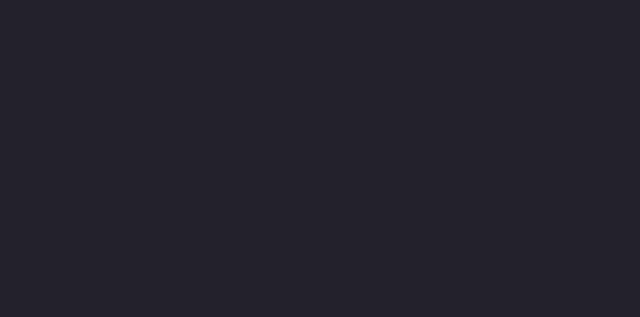
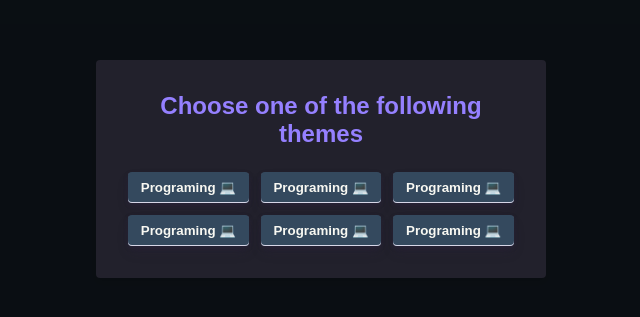
Before and after one commit to JohnPetros/hangman-game, a React app: page / in a window 1280 px wide. Shown: the part 231-548 px from the top of the page, without its empty margins (319-959 px from the left). Built offline with nearby package versions, Linux system fonts and the light colour scheme; the HTML template or start-up script is replaced by a standard one.

Commit message:
💄 style: Themes modal

```diff
--- a/src/App.tsx
+++ b/src/App.tsx
@@ -1,9 +1,11 @@
+import { ThemesModal } from "./components/ThemesModal";
 import GlobalStyles from "./styles/global";
 
 export function App() {
   return (
-    <>
+    <main>
+      <ThemesModal />
       <GlobalStyles />
-    </>
+    </main>
   );
 }
--- /dev/null
+++ b/src/components/ThemesModal/index.tsx
@@ -0,0 +1,19 @@
+import { Container, Content, Theme } from "./styles";
+
+export function ThemesModal() {
+  return (
+    <Container>
+      <Content>
+        <h2>Choose one of the following themes</h2>
+        <div>
+          <Theme type="button">Programing 💻</Theme>
+          <Theme>Programing 💻</Theme>
+          <Theme>Programing 💻</Theme>
+          <Theme>Programing 💻</Theme>
+          <Theme>Programing 💻</Theme>
+          <Theme>Programing 💻</Theme>
+        </div>
+      </Content>
+    </Container>
+  );
+}
--- /dev/null
+++ b/src/components/ThemesModal/styles.ts
@@ -0,0 +1,49 @@
+import styled from "styled-components";
+
+export const Container = styled.div`
+  background-color: rgba(0, 0, 0, 0.8);
+  position: fixed;
+  top: 0;
+  left: 0;
+  right: 0;
+  bottom: 0;
+
+  display: flex;
+  align-items: center;
+  justify-content: center;
+`;
+
+export const Content = styled.div`
+  background-color: var(--dark);
+
+  width: 450px;
+  max-width: 100%;
+  padding: 3.2rem;
+
+  box-shadow: 0 4px 8px rgba(0, 0, 0, 0.1);
+  border-radius: var(--border-radius);
+
+  h2 {
+    color: var(--secondary);
+    text-align: center;
+  }
+
+  > div {
+    display: grid;
+    grid-template-columns: repeat(3, 1fr);
+    gap: 1.2rem;
+
+    margin-top: 2.4rem;
+  }
+`;
+
+export const Theme = styled.button`
+  color: var(--light);
+  background-color: var(--primary);
+
+  font-weight: 600;
+
+  padding: 0.8rem;
+  border-radius: var(--border-radius);
+  box-shadow: var(--shadow);
+`;
--- a/src/styles/global.ts
+++ b/src/styles/global.ts
@@ -2,13 +2,19 @@ import { createGlobalStyle, css } from "styled-components";
 
 export default createGlobalStyle`${css`
   :root {
-    /* --primary: #34495E; */
-    --primary: #22212c;
+    --primary: #34495e;
     --secondary: #9580ff;
+    --tertiary: #d6d6e7;
+
+    --dark: #22212c;
     --light: #f8f8f2;
 
     --success: #8aff80;
     --error: #d8334a;
+
+    --border-radius: 0.4rem;
+    --shadow: 0 2px 4px rgba(45, 35, 66, 0.4),
+      0 7px 13px -3px rgba(45, 35, 66, 0.3), 0 -1px 0 var(--tertiary) inset;
 
     font-size: 62.5%;
     font-synthesis: none;
@@ -36,7 +42,13 @@ export default createGlobalStyle`${css`
     background-color: var(--primary);
   }
 
+  main {
+    max-width: 1200px;
+    margin: 0 auto;
+  }
+
   button {
+    border: none;
     cursor: pointer;
   }
 `}`;
```
